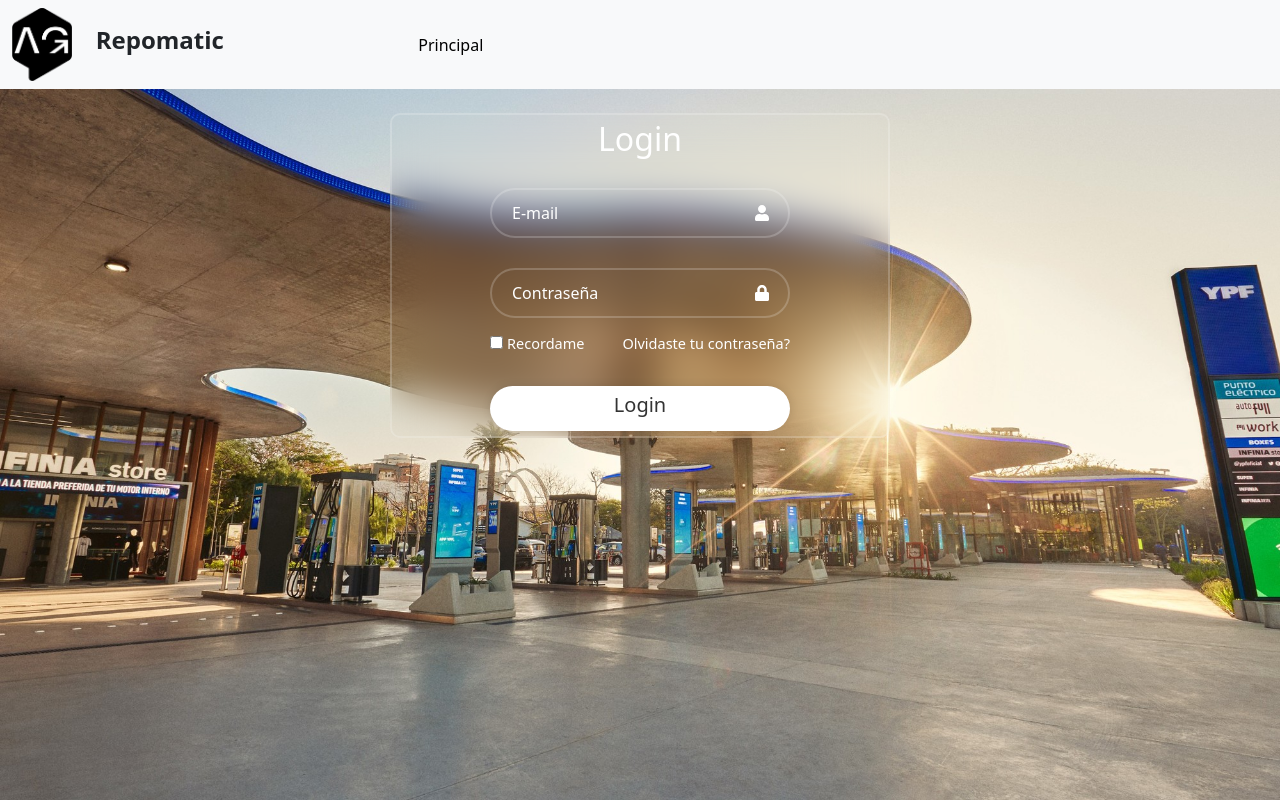
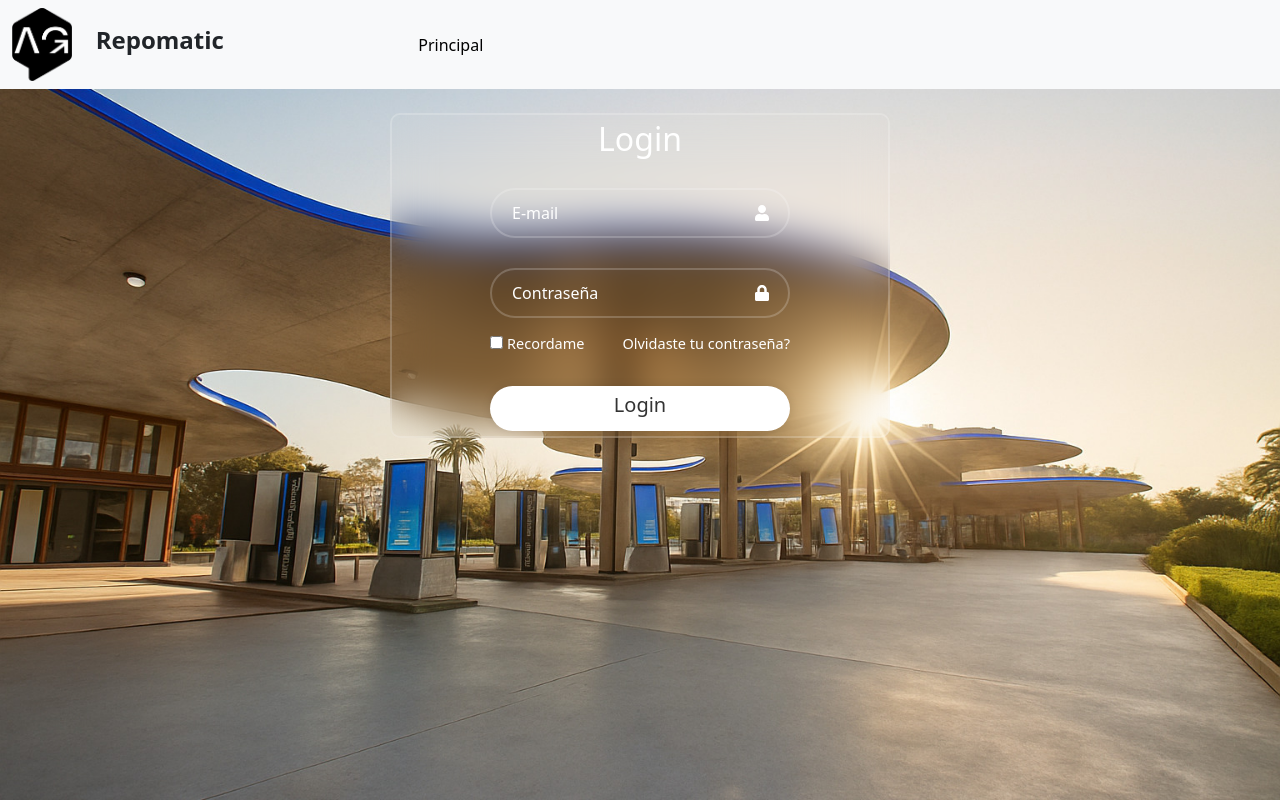
Before and after one commit to regenerik/repomatic-web, a React (Create React App) app: page / in a window 1280 px wide. Built offline with nearby package versions, Linux system fonts and the light colour scheme.

Commit message:
detalles

```diff
--- a/src/components/FormList.jsx
+++ b/src/components/FormList.jsx
@@ -167,13 +167,14 @@ export default function FormsList() {
         {/* Contenedor con scroll */}
         <div
           style={{
-            background: '#fff',
+            background: 'rgba(255, 255, 255, 0.85)',
             borderRadius: 8,
             boxShadow: '0 1px 3px rgba(0,0,0,0.1)',
             padding: 16,
             height: '75vh',
             minHeight: 200,
-            overflowY: 'auto'
+            overflowY: 'auto',
+            marginBottom: '4vh'
           }}
         >
           {store.listaForms.length === 0 ? (
--- a/src/index.css
+++ b/src/index.css
@@ -1,7 +1,7 @@
 body {
   font-family: 'Poppins', sans-serif; /* Corregir typo en `sanas-serif` */
   min-height: 100vh;
-  background: url('./img/back.jpg') no-repeat center center;
+  background: url('./img/back2.jpg') no-repeat center center;
   background-size: cover;
   margin: 0;
   -webkit-font-smoothing: antialiased;
--- a/src/views/Chat.css
+++ b/src/views/Chat.css
@@ -7,7 +7,7 @@
     margin: 2vh auto 20px;  /* Margin top de 2vh */
     border: 1px solid #ccc;
     border-radius: 8px;
-    background-color: #fdfdfd;
+    background-color: rgba(253, 253, 253, 0.85);
     box-shadow: 0 2px 8px rgba(0, 0, 0, 0.1);
     overflow: hidden;
   }
```
Also changed, not shown: src/img/back2.jpg (added).
